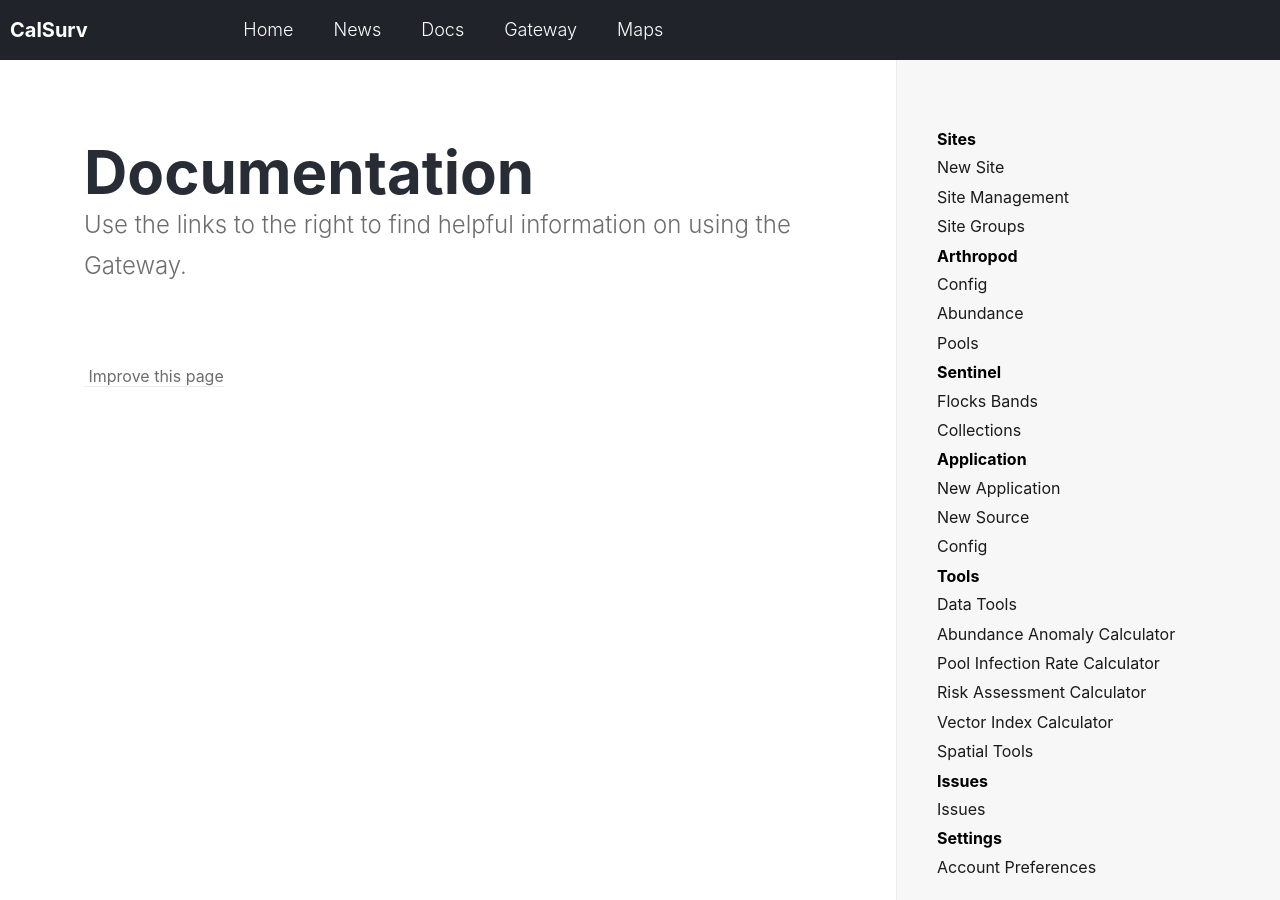
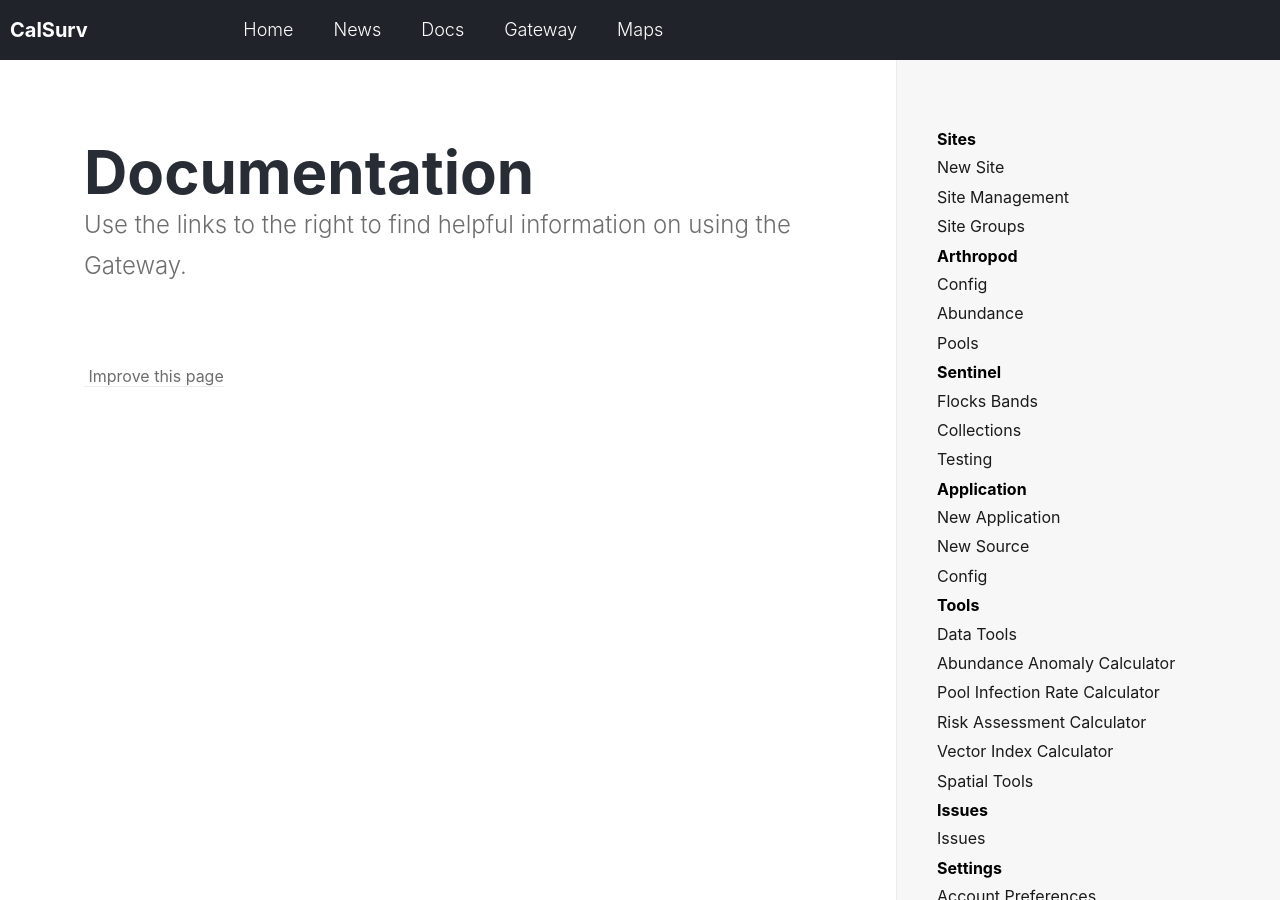
Before and after one commit to tlvaldepena/vectorsurv.org, a Jekyll site: the page built from _docs/index.md, in a window 1280 px wide and 900 px high. Built offline with Jekyll 4.4.1, drawn with Linux system fonts in a browser that asks for light colours.

Commit message:
add link for sentinel test menu

```diff
--- a/_data/docs_nav.yml
+++ b/_data/docs_nav.yml
@@ -12,6 +12,7 @@
   docs:
     - link: /docs/sentinel/flocks-bands/
     - link: /docs/sentinel/coll-menu/
+    - link: /docs/sentinel/testing_menu/
 - title: Application
   docs:
   - link: /docs/application/application/
```
